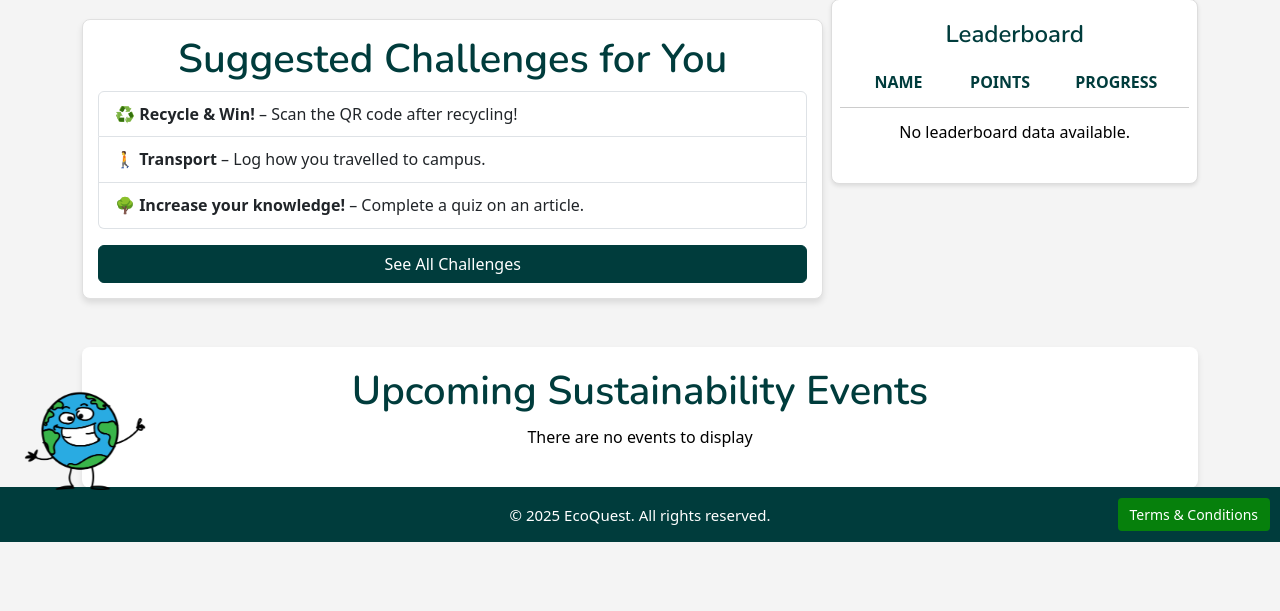
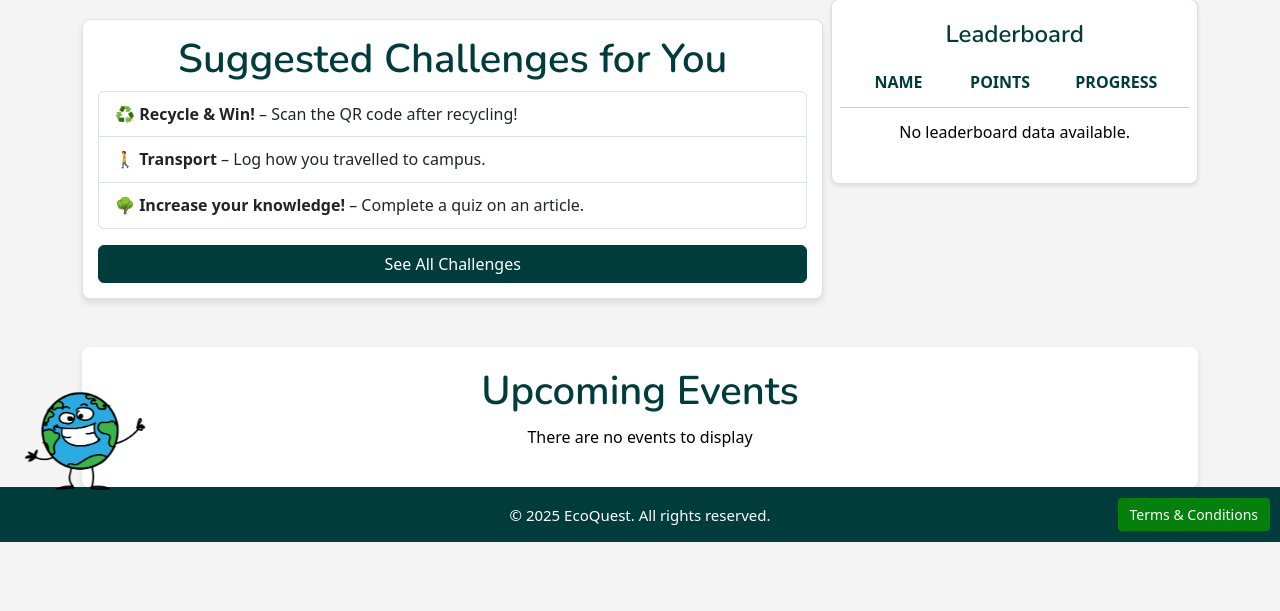
Before and after one commit to Josh-Money/ECM2434-Group-Software-Project, a Django app: template game/home/templates/home/home.html in a window 1280 px wide. Shown: the part 258-869 px from the top of the page. Run offline with Django 3.2, Linux system fonts and the light colour scheme; the template is opened without the code that fills it, so the values that code supplies are empty; parts of the project's set-up code (start-up, migrations or seed data) failed here and were passed over; some libraries are stand-ins or nearby versions.

Commit message:
event funtionailty added.

```diff
--- a/game/home/templates/home/home.html
+++ b/game/home/templates/home/home.html
@@ -80,7 +80,7 @@
   <div class="row mt-4">
     <div class="col-12">
       <div class="events-container">
-        <h2 class="subtitle">Upcoming Sustainability Events</h2>
+        <h2 class="subtitle">Upcoming Events</h2>
 
         {% if events %}
           <div class="events-list">
```
Also changed, not shown: game/media/events/arcade.jpeg (added), game/media/events/blue.png (added), game/media/events/qr-code.png (added).
